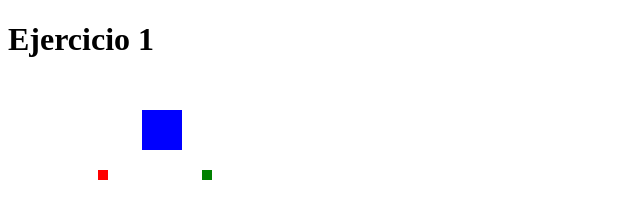
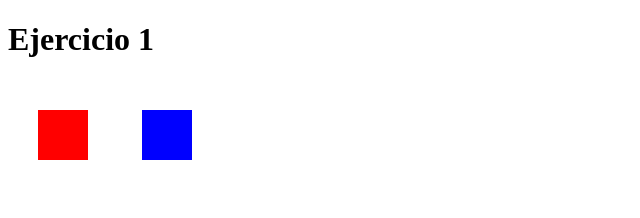
Before and after one commit to AlfredoSM/AlfredoSM.github.io, a plain HTML site: page rv/Ejercicio1.html in a window 1280 px wide. Shown: the whole page, without its empty margins (0-640 px from the left). Drawn offline with Linux system fonts and the light colour scheme.

Commit message:
Update Ejercicio1.html

```diff
--- a/rv/Ejercicio1.html
+++ b/rv/Ejercicio1.html
@@ -20,19 +20,19 @@
     var elRojo = document.getElementById("elRojo");
     var contexto = elRojo.getContext("2d");
       contexto.fillStyle="red";
-      contexto.fillRect(90, 90, 50, 50);
+      contexto.fillRect(30, 30, 50, 50);
     </script>
 
     <script>
     var elVerde = document.getElementById("elVerde");
     var contexto1= elVerde.getContext("2d");
      contexto1.fillStyle="green";
-     contexto1.fillRect(90, 90, 50, 50);
+     contexto1.fillRect(30, 30, 50, 50);
     </script>
 
     <script>
     var elAzul = document.getElementById("elAzul");
     var contexto2= elVerde.getContext("2d");
       contexto2.fillStyle="blue";
-      contexto2.fillRect(30, 30, 40, 40);
+      contexto2.fillRect(30, 30, 50, 50);
     </script>
```
